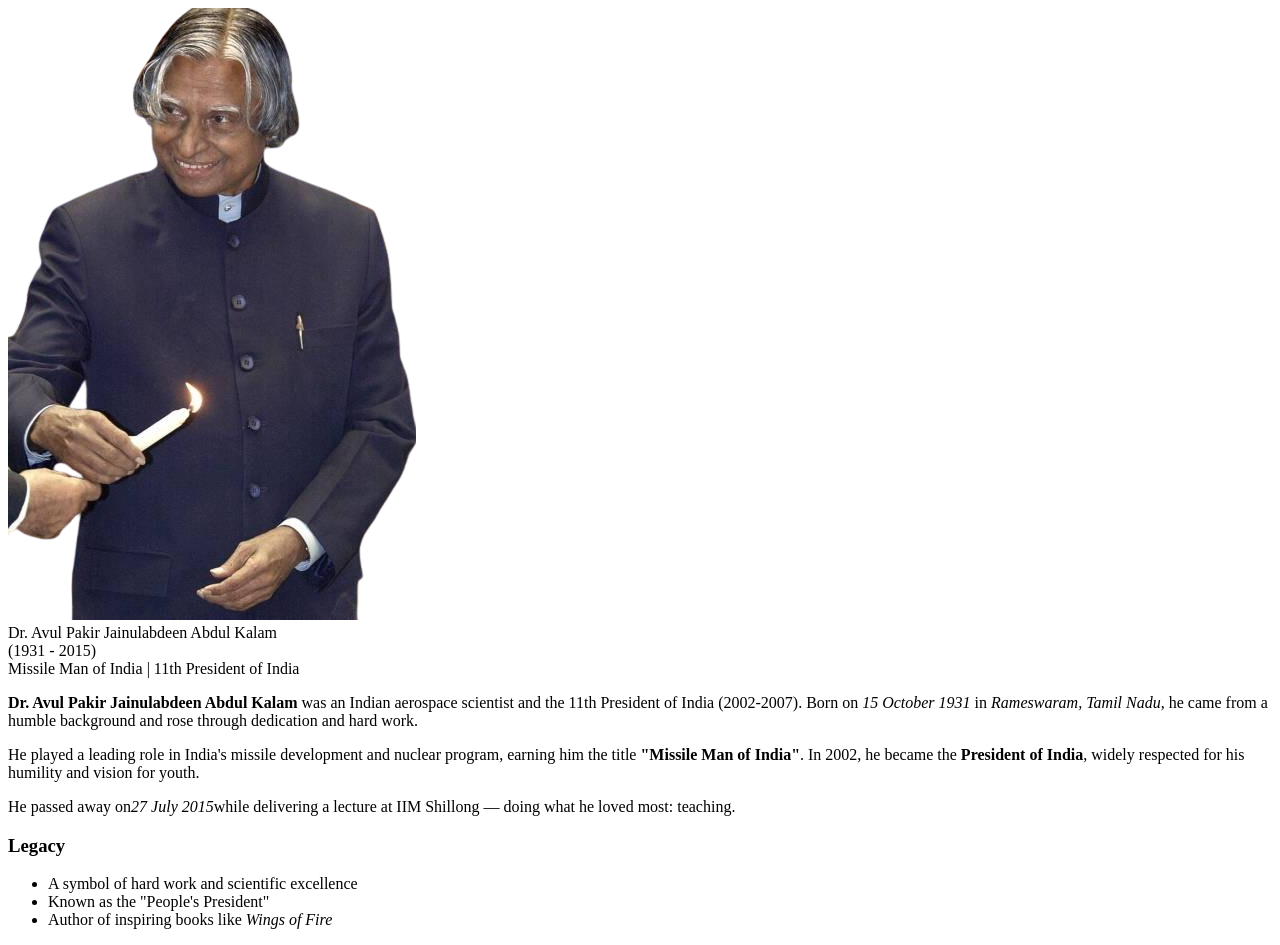
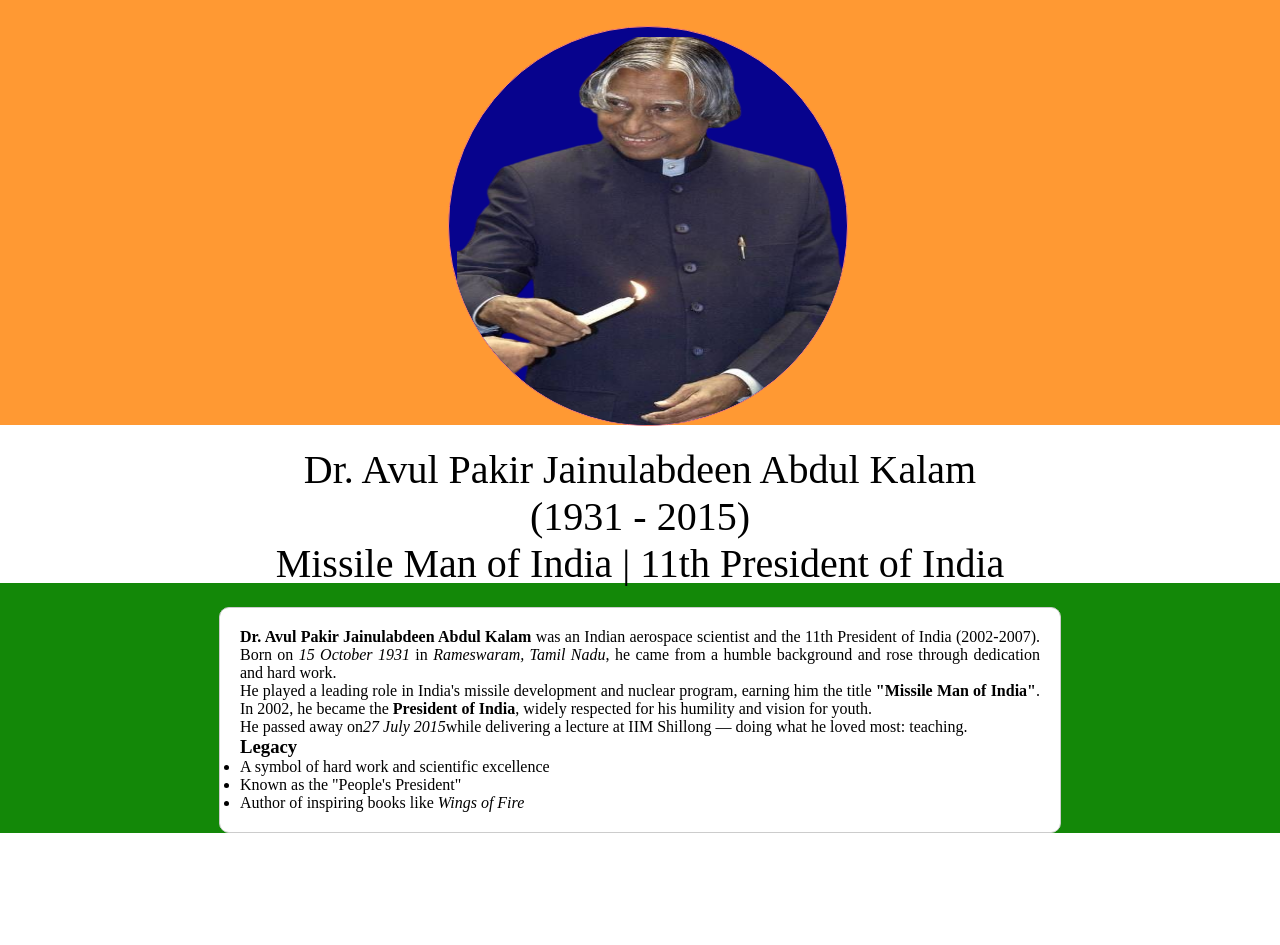
Before and after one commit to rahulsaha2005/tribute-page, a plain HTML site: page index.html in a window 1280 px wide. After the commit the page ends 833 px from the top, so only its background shows below. Drawn offline with Linux system fonts and the light colour scheme.

Commit message:
Update and rename tribute.html to index.html

```diff
--- a/tribute.html
+++ b/index.html
@@ -5,7 +5,7 @@
     <meta charset="UTF-8" />
     <meta name="viewport" content="width=device-width, initial-scale=1.0" />
     <title>Tribute to Dr. A.P.J. Abdul Kalam</title>
-    <link rel="stylesheet" href="tribute.css" />
+    <link rel="stylesheet" href="style.css" />
 </head>
 
 <body>
```
